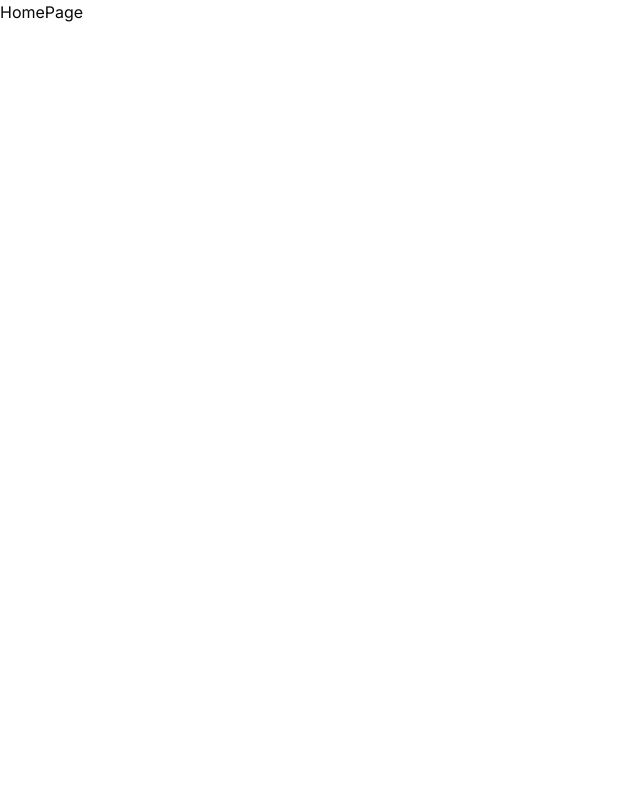
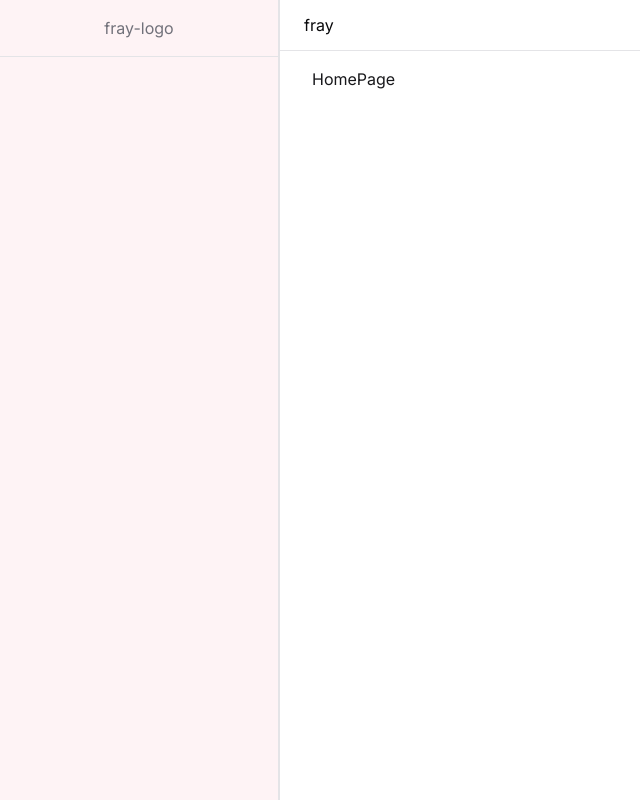
Before and after one commit to sijirama/fray, a Next.js app: page / in a window 1280 px wide. Shown: the whole page, without its empty margins (0-640 px from the left). Built offline with nearby package versions, Linux system fonts and the light colour scheme.

Commit message:
init layout

```diff
--- /dev/null
+++ b/app/(dash)/layout.tsx
@@ -0,0 +1,22 @@
+import DesktopSidebar from "@/components/Sidebar"
+import { Separator } from "@/components/ui/separator"
+import { ReactNode } from "react"
+
+function Layout({ children }: { children: ReactNode }) {
+  return (
+    <div className="flex h-screen">
+      <DesktopSidebar />
+      <div className="flex flex-col flex-1 min-h-screen">
+        <header className="flex items-center justify-between px-6 py-4 h-[50px] container">fray</header>
+        <Separator />
+        <div className="overflow-auto">
+          <div className="flex-1 container py-4 text-accent-foreground">
+            {children}
+          </div>
+        </div>
+      </div>
+    </div>
+  )
+}
+
+export default Layout
--- /dev/null
+++ b/components/Logo.tsx
@@ -0,0 +1,8 @@
+
+function Logo() {
+	return (
+		<div>fray-logo</div>
+	)
+}
+
+export default Logo
--- /dev/null
+++ b/components/Sidebar.tsx
@@ -0,0 +1,39 @@
+"use client"
+
+import { HomeIcon, Layers2Icon, ShieldCheckIcon } from "lucide-react"
+import Logo from "./Logo"
+
+const routes = [
+	{
+		href: "",
+		label: "Home",
+		icon: HomeIcon
+	},
+	{
+		href: "workflows",
+		label: "Workflows",
+		icon: Layers2Icon
+	},
+
+	{
+		href: "credentials",
+		label: "Credentials",
+		icon: ShieldCheckIcon
+	},
+]
+
+function DesktopSidebar() {
+	return (
+		<div className="hidden relative md:block min-w-[280px] max-w-[280px]
+			h-screen overflow-hidden w-full bg-primary/5
+			dark:bg-secondary/30 dark:text-foreground
+			text-muted-foreground border-r-2 border-separate
+
+		"><div className="flex items-center justify-center gap-2 border-b-[1px] border-separate p-4">
+				<Logo />
+			</div>
+		</div>
+	)
+}
+
+export default DesktopSidebar
```
